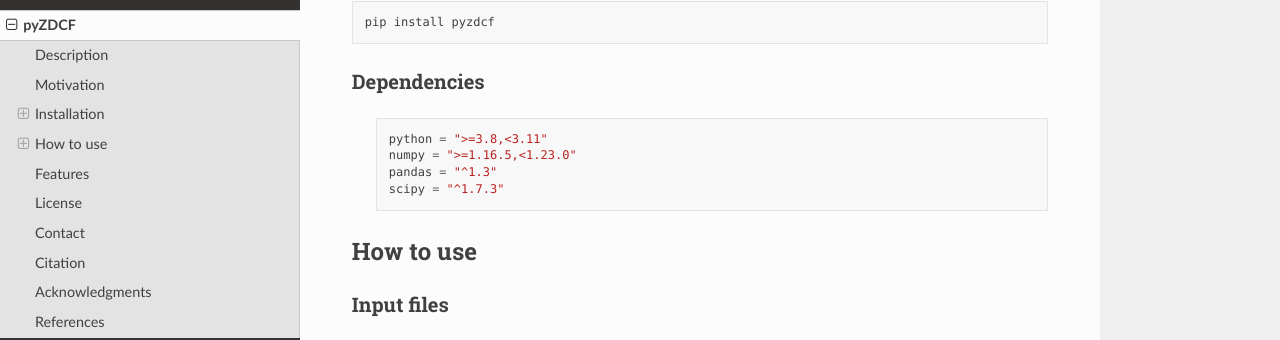
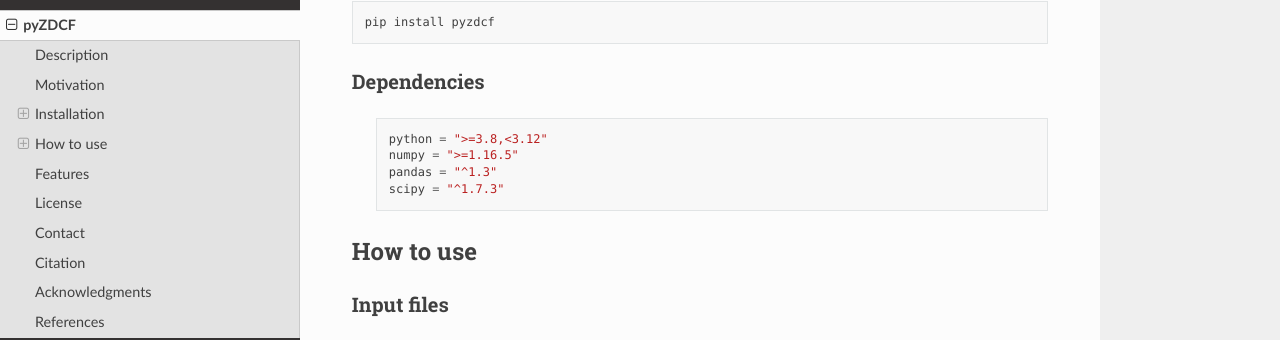
Before and after one commit to LSST-sersag/pyzdcf, a Sphinx documentation site: the page built from docs/pyZDCF/pyZDCF.rst, in a window 1280 px wide and 900 px high, scrolled down 679 px. Shown: the part 128-468 px from the top of the window. Built offline with Sphinx 7.4.7 and the Read the Docs theme 2.0.0, drawn with Linux system fonts in a browser that asks for light colours.

Commit message:
Add support for Python 3.11

```diff
--- a/docs/pyZDCF/pyZDCF.rst
+++ b/docs/pyZDCF/pyZDCF.rst
@@ -43,8 +43,8 @@
 
    ::
 
-      python = ">=3.8,<3.11"
-      numpy = ">=1.16.5,<1.23.0"
+      python = ">=3.8,<3.12"
+      numpy = ">=1.16.5"
       pandas = "^1.3"
       scipy = "^1.7.3"
 
--- a/pyproject.toml
+++ b/pyproject.toml
@@ -1,6 +1,6 @@
 [tool.poetry]
 name = "pyzdcf"
-version = "1.0.0"
+version = "1.0.2"
 description = "Python module used for robust estimation of cross-corelation functions of sparse and unevenly sampled astronomical time-series. It emulates a Fortran program called ZDCF which is based on the Z-transformed Discrete Correlation Function algorithm (ZDCF, Alexander 1997)."
 authors = ["Isidora Jankov <isidora_jankov@matf.bg.ac.rs>"]
 readme = "README.md"
@@ -20,8 +20,8 @@
 repository = "https://github.com/LSST-sersag/pyzdcf"
 
 [tool.poetry.dependencies]
-python = ">=3.8,<3.11"
-numpy = ">=1.16.5,<1.23.0"
+python = ">=3.8,<3.12"
+numpy = ">=1.16.5"
 pandas = "^1.3"
 scipy = "^1.7.3"
 
```
Also changed, not shown: README.md (+2 -2 lines), 1 other file.
